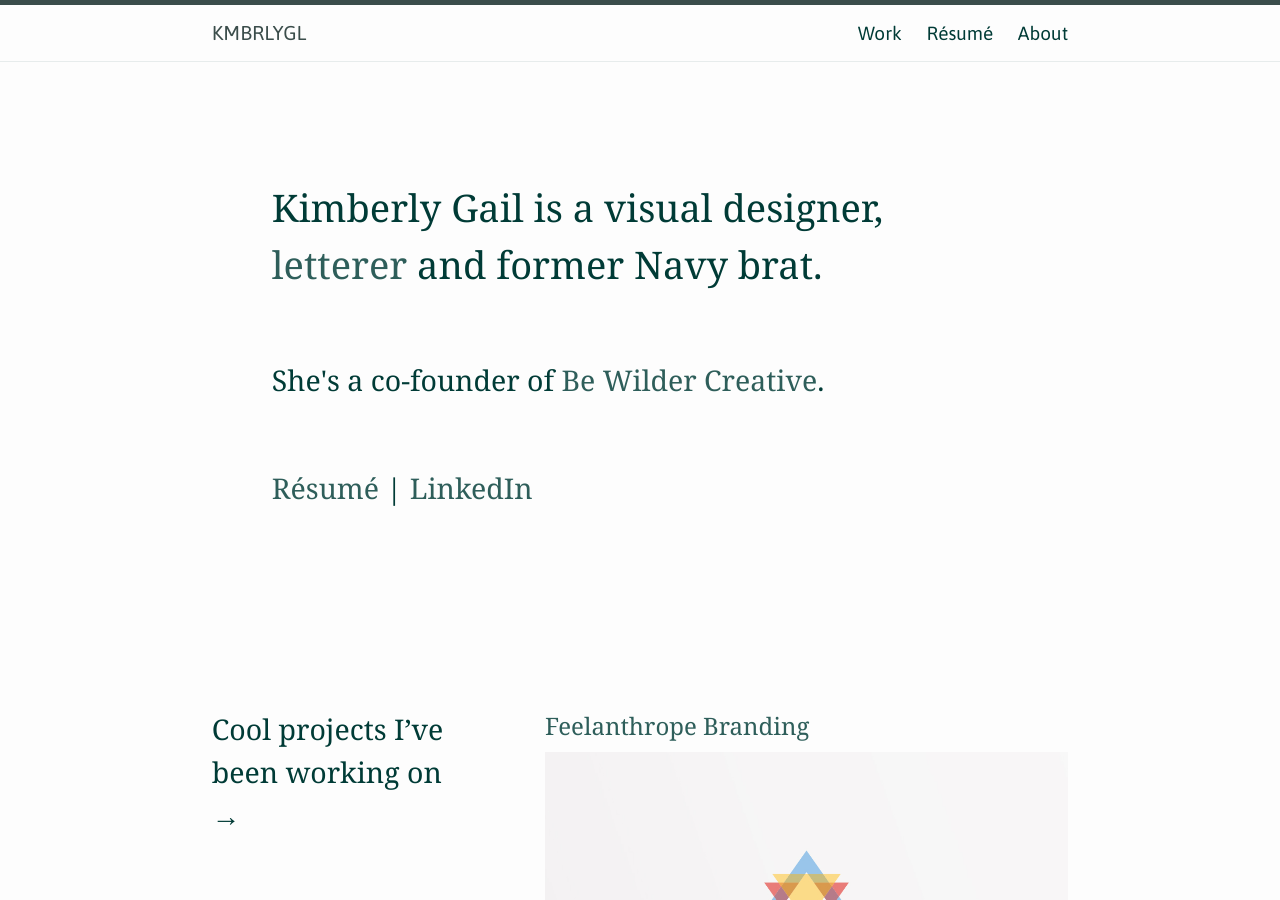
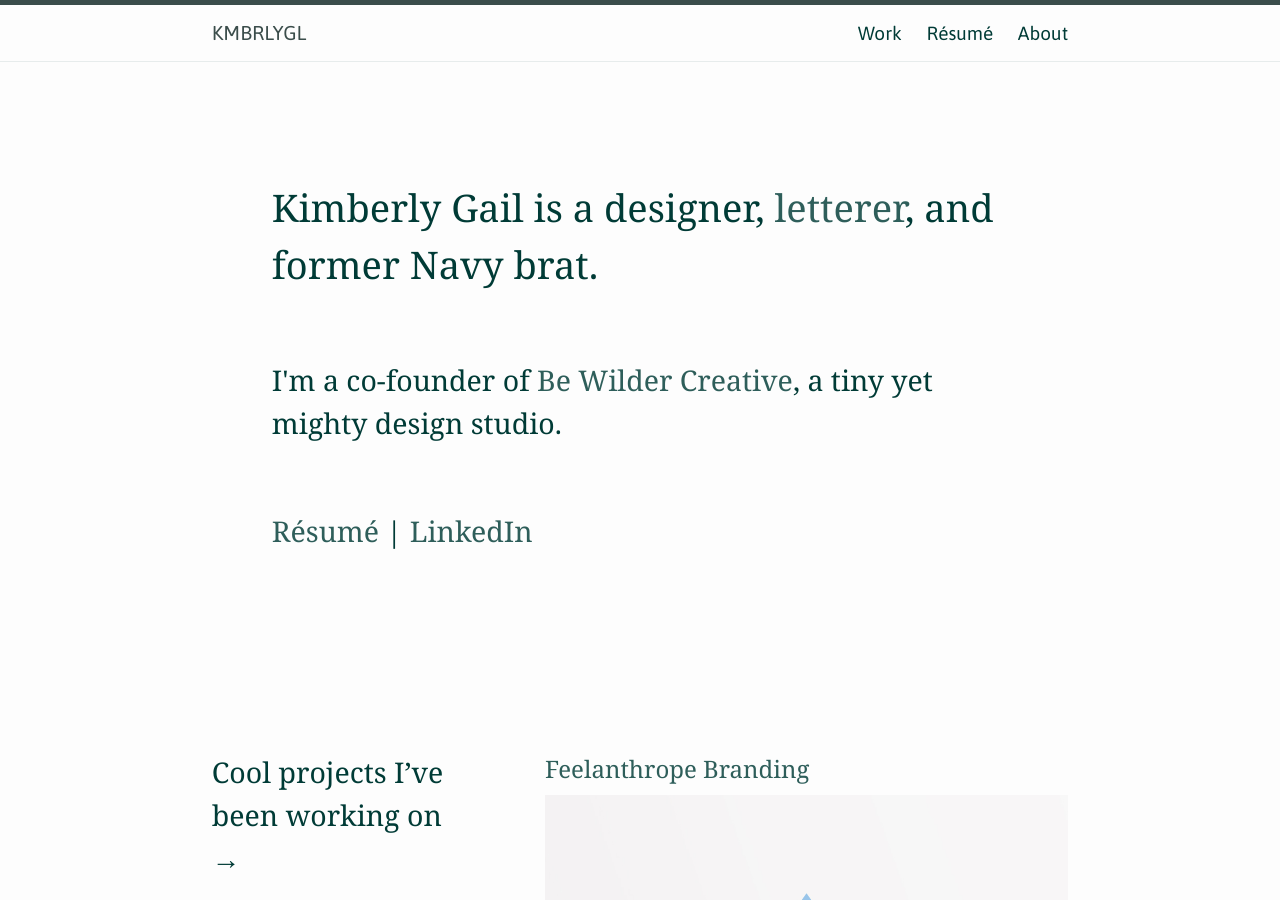
Before and after one commit to kmbrlygl/kmbrlygl.github.io, a Jekyll site: the page built from index.html, in a window 1280 px wide and 900 px high. Built offline with Jekyll 4.4.1, drawn with Linux system fonts in a browser that asks for light colours.

Commit message:
Update homepage copy

```diff
--- a/index.html
+++ b/index.html
@@ -4,8 +4,8 @@ layout: default
 
 <div class="wrapper">
     <div class="intro">
-      <h1>Kimberly Gail is a visual designer, <a href="/work/handlettering/">letterer</a> and former Navy brat.</h1>
-      <h2>She's a co-founder of <a href="http://bewildercreative.co/">Be Wilder Creative</a>.
+      <h1>Kimberly Gail is a designer, <a href="/work/handlettering/">letterer</a>, and former Navy brat.</h1>
+      <h2>I'm a co-founder of <a href="http://bewildercreative.co/">Be Wilder Creative</a>, a tiny yet mighty design studio.
       <h2><a href="/assets/klosenara-2018-resume.pdf">Résumé</a> | <a href="https://www.linkedin.com/in/kimberlyglosenara">LinkedIn</a></h2>
       </div>
 </div>
```
Also changed, not shown: 1 other file.
